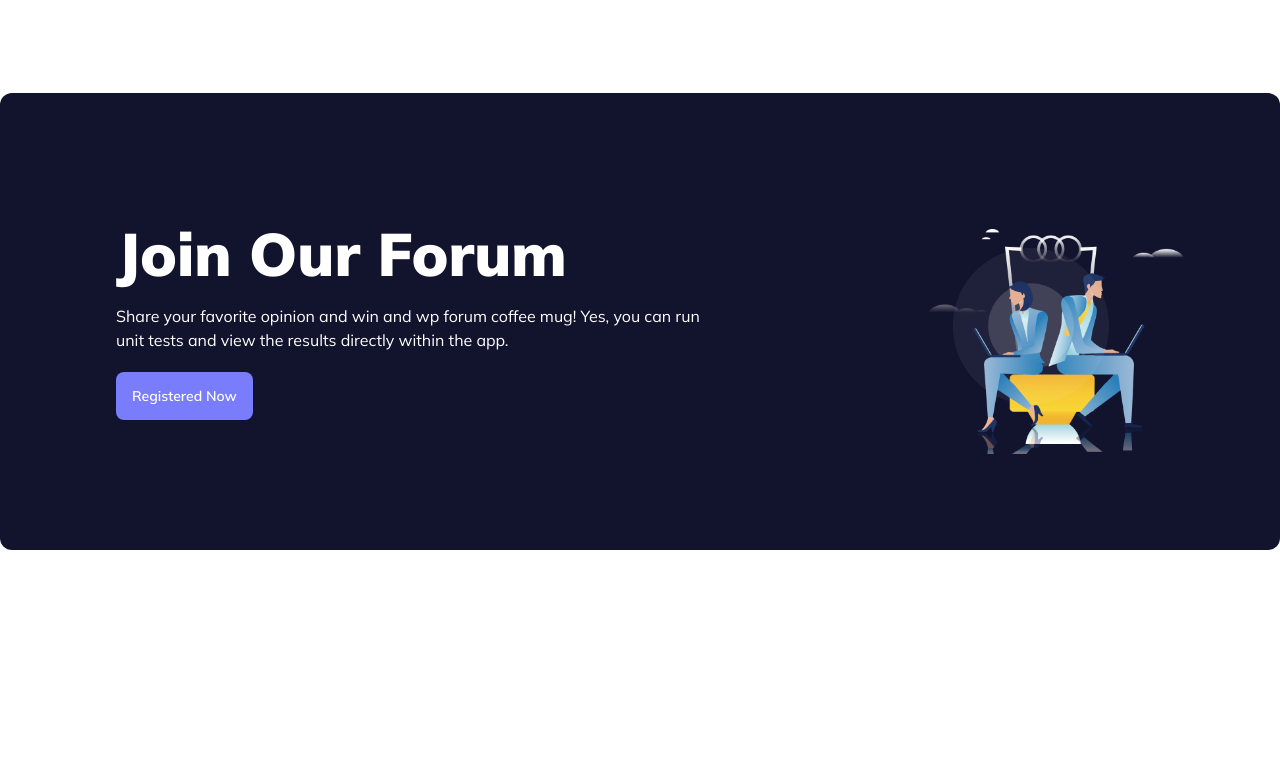
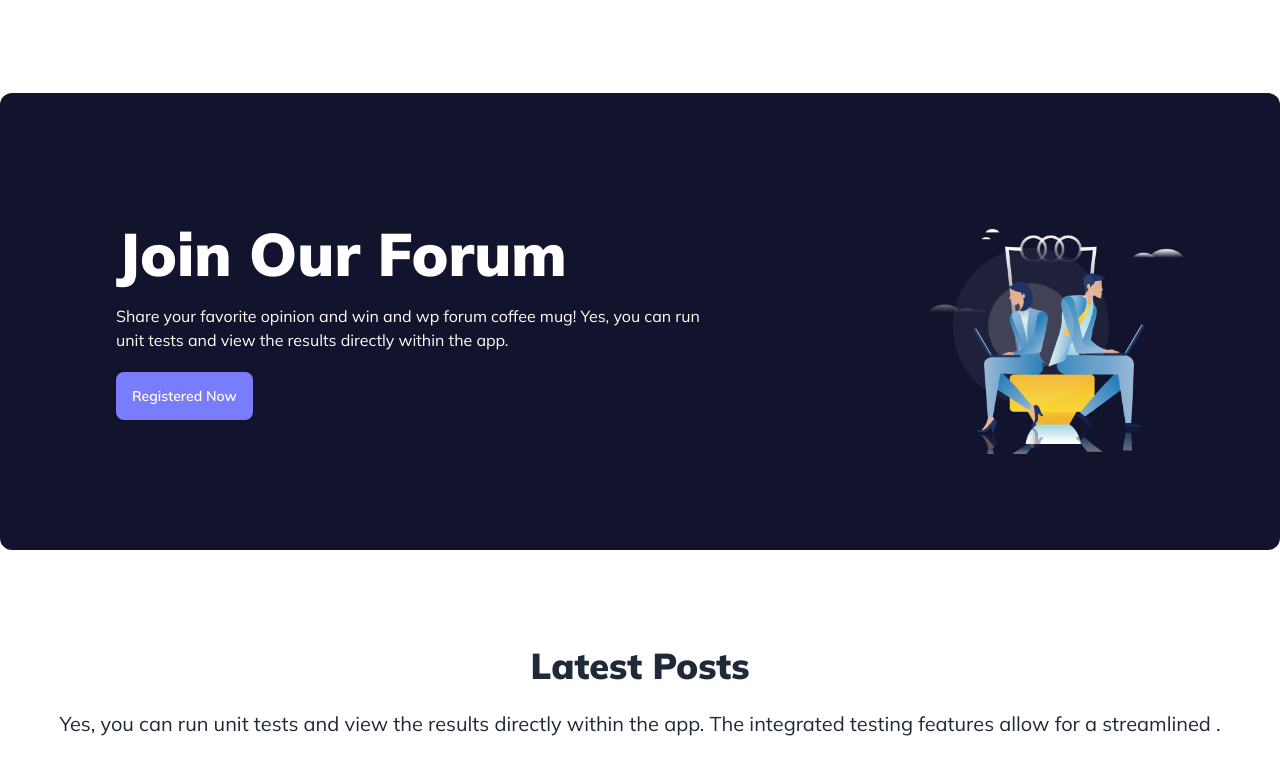
Before and after one commit to amdadulhaque78/B9A6-Retro-Forum, a plain HTML site: page index.html in a window 1280 px wide. Shown: the part 1013-1794 px from the top of the page. Before the commit the page ends 1659 px from the top, so only its background shows below. Drawn offline with nearby package versions, Linux system fonts and the light colour scheme.

Commit message:
latest posts section added

```diff
--- a/index.html
+++ b/index.html
@@ -140,6 +140,26 @@
         </section>
         <!-- Join Our Forum section end -->
 
+         <!-- Latest Posts section start -->
+         <section class="my-24">
+            <div class="text-center">
+                <h2 class="text-4xl font-black mb-6">Latest Posts</h2>
+                <p class="text-xl">Yes, you can run unit tests and view the results directly within the app. The
+                    integrated testing features allow for a streamlined .</p>
+            </div>
+            <!-- show spinner -->
+            <div id="show-spinner2" class="text-center my-40 hidden">
+                <span class="loading loading-spinner loading-lg"></span>
+            </div>
+
+            <div id="latest-news" class="mt-10 grid grid-cols-1 md:grid-cols-2 lg:grid-cols-3 gap-4">
+
+            </div>
+        </section>
+        <!-- Latest Posts section end -->
+
+    </main>
+
         <script src="./js/script.js"></script>
     </body>
 
```
Also changed, not shown: js/script.js (line endings or trailing spaces).
